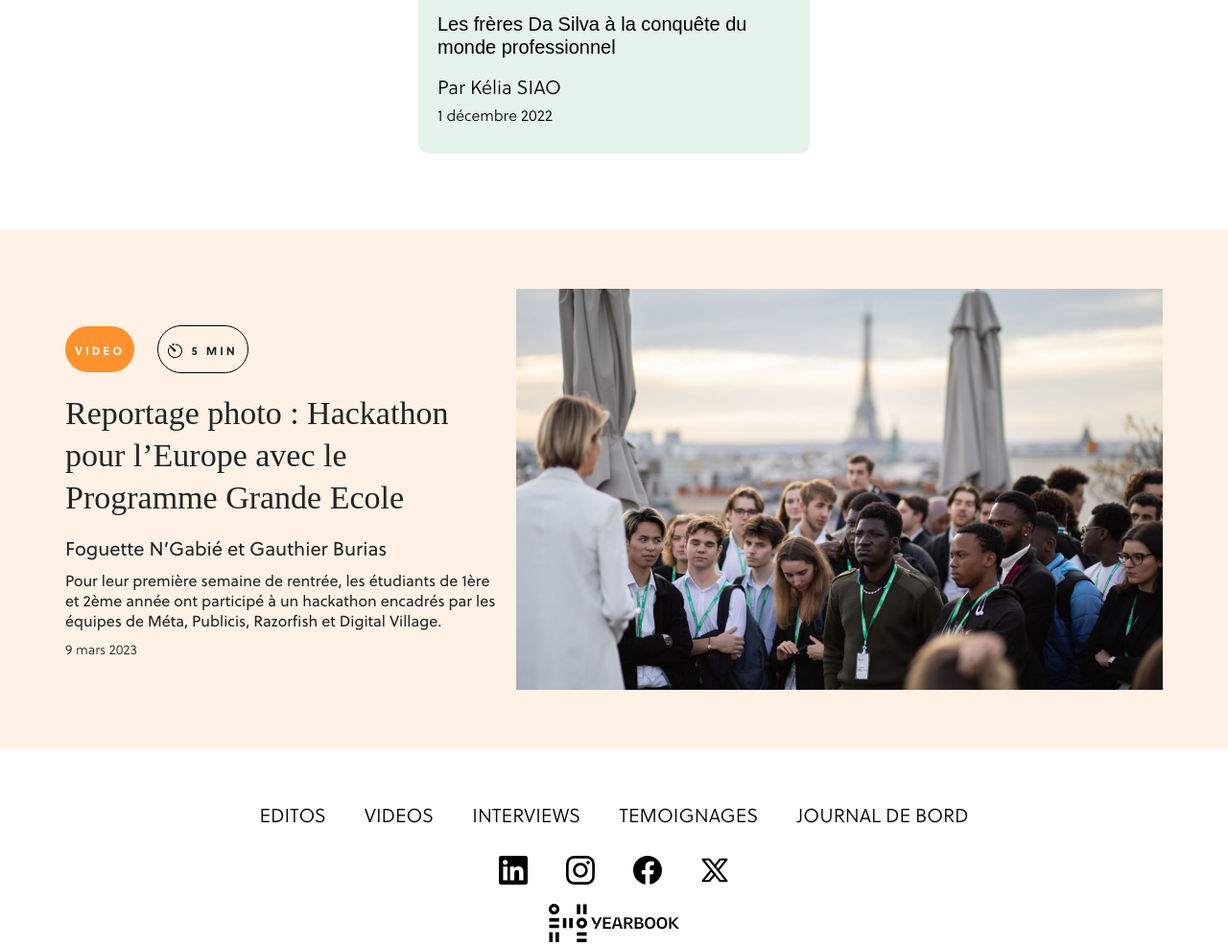
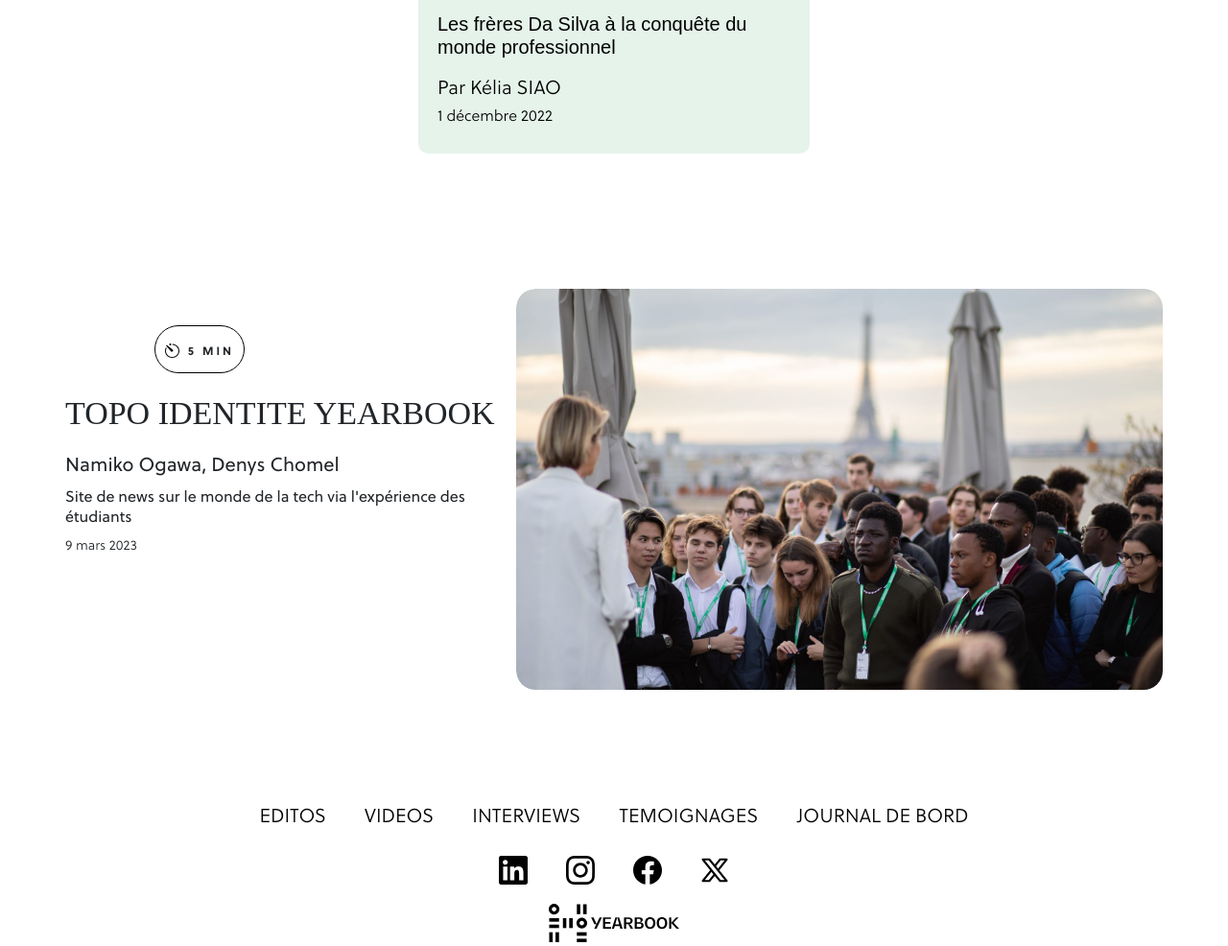
Before and after one commit to RichardPrasomsouk/Yearbook_H2, a Symfony app: template templates/pages/landing_page/landing_page.html.twig in a window 1280 px wide. Shown: the part 4018-5004 px from the top of the page at 96% size. Run offline with Twig, Linux system fonts and the light colour scheme; the template is opened without the code that fills it, so the values that code supplies are empty; some libraries are stand-ins or nearby versions; some web fonts are replaced.

Commit message:
add about us landing

```diff
--- a/public/css/article_cover.css
+++ b/public/css/article_cover.css
@@ -10,7 +10,7 @@
       align-items: center;
       width: 100%;
       height: 540px;
-      background-color: rgba(var(--yellow), var(--opacity-3));
+      background-color: rgba(var(--white), var(--opacity-1));
       overflow: hidden;
       margin-bottom: 60px;
     }
@@ -33,12 +33,15 @@
       float: right;
       overflow: hidden;
       padding-right: 68px;
+      border-radius: 20px;
     }
 
     .article-cover__image img {
       width: 100%;
       height: 100%;
       object-fit: cover;
+      border-radius: 20px;
+
     }
 
     .article-cover__categorie--icone {
@@ -47,7 +50,7 @@
       padding-top: 12px;
       padding-left: 10px;
       padding-right: 10px;
-      background-color: rgba(var(--yellow), var(--opacity-1));
+      background-color: rgba(var(--black), var(--opacity-1));
       border-radius: 50px;
       text-align: center;
       margin-right: 20px;
@@ -150,7 +153,7 @@
 
     .article-cover__container--mobile {
       display: block;
-      background-color: rgba(var(--yellow), var(--opacity-3));
+      background-color: rgba(var(--white), var(--opacity-1));
       width: 100%;
       height: 100%;
       margin-bottom: 60px;
@@ -158,10 +161,12 @@
 
     .article-cover__image {
       width: 100%;
+      border-radius: 20px;
     }
 
     .article-cover__image img {
       width: 100%;
+      border-radius: 20px;
     }
 
     .article-cover__text {
@@ -184,7 +189,6 @@
       padding-top: 7px;
       padding-left: 6px;
       padding-right: 6px;
-      background-color: rgba(var(--yellow), var(--opacity-1));
       border-radius: 50px;
       text-align: center;
     }
--- a/templates/pages/landing_page/article_cover.html.twig
+++ b/templates/pages/landing_page/article_cover.html.twig
@@ -2,7 +2,7 @@
   <div class="article-cover__text">
     <div class="article-cover__icones--container">
       <div class="article-cover__categorie--icone">
-        <span class="Bold_Soleil_d">VIDEO</span>
+        <span class="Bold_Soleil_d">HETIC</span>
       </div>
       <div class="article-cover__timer--icone">
         <svg width="15" height="15" viewBox="0 0 15 15" fill="none" xmlns="http://www.w3.org/2000/svg">
@@ -11,9 +11,9 @@
         <span class="Bold_Soleil_d_timer_icone">5 MIN</span>
       </div>
     </div>
-    <p class="titre_cover">Reportage photo : Hackathon pour l’Europe avec le Programme Grande Ecole</p>
-    <p class="H4_soleil_d">Foguette N’Gabié et Gauthier Burias</p>
-    <p class="H5_Soleil_d">Pour leur première semaine de rentrée, les étudiants de 1ère et 2ème année ont participé à un hackathon encadrés par les équipes de Méta, Publicis, Razorfish et Digital Village.</p>
+    <p class="titre_cover">TOPO IDENTITE YEARBOOK</p>
+    <p class="H4_soleil_d">Namiko Ogawa, Denys Chomel</p>
+    <p class="H5_Soleil_d">Site de news sur le monde de la tech via l'expérience des étudiants</p>
     <p class="H6_Soleil_d">9 mars 2023</p>
   </div>
   <div class="article-cover__image">
@@ -28,7 +28,7 @@
   <div class="article-cover__text">
     <div class="article-cover__icones--container">
       <div class="article-cover__categorie--icone">
-        <span class="Bold_Soleil_d">VIDEO</span>
+        <span class="Bold_Soleil_d">HETIC</span>
       </div>
       <div class="article-cover__timer--icone">
         <svg width="15" height="15" viewBox="0 0 15 15" fill="none" xmlns="http://www.w3.org/2000/svg">
@@ -37,9 +37,9 @@
         <span class="Bold_Soleil_d_timer_icone">5 MIN</span>
       </div>
     </div>
-    <p class="titre_cover">Reportage photo : Hackathon pour l’Europe avec le Programme Grande Ecole</p>
-    <p class="H4_soleil_d">Foguette N’Gabié et Gauthier Burias</p>
-    <p class="H5_Soleil_d">Pour leur première semaine de rentrée, les étudiants de 1ère et 2ème année ont participé à un hackathon encadrés par les équipes de Méta, Publicis, Razorfish et Digital Village.</p>
+    <p class="titre_cover">TOPO IDENTITE YEARBOOK</p>
+    <p class="H4_soleil_d">Namiko Ogawa, Denys Chomel</p>
+    <p class="H5_Soleil_d">Site de news sur le monde de la tech via l'expérience des étudiants</p>
     <p class="H6_Soleil_d">9 mars 2023</p>
   </div>
 </div>
```
